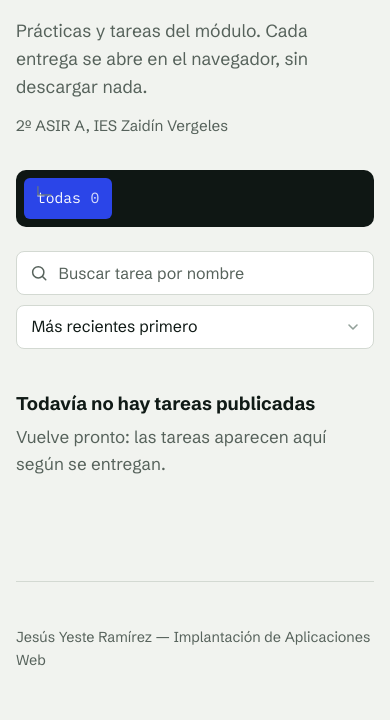
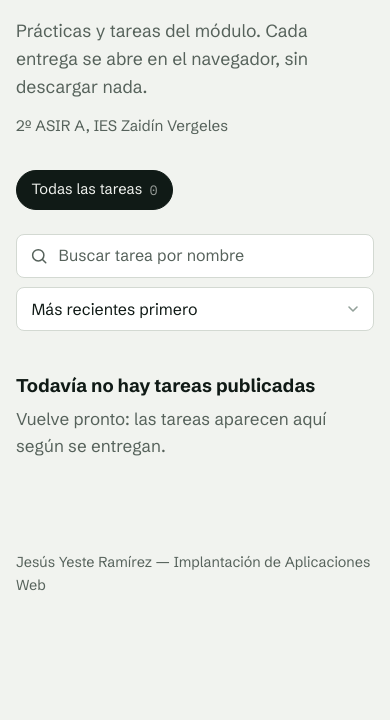
Before and after one commit to VKLF-OFFICIAL/portfolio-iaw, a PHP site: page / in a window 390 px wide. Shown: the part 187-907 px from the top of the page. After the commit the page ends 778 px from the top, so only its background shows below. Run offline with PHP 8.4, Linux system fonts and the light colour scheme; some libraries are stand-ins or nearby versions.

Commit message:
Apariencia: unidades legibles, filtros propios en móvil y descripción acotada
Co-Authored-By: Claude Opus 5 <noreply@anthropic.com>

```diff
--- a/app.js
+++ b/app.js
@@ -57,9 +57,13 @@ const allTasks = () => state.units.flatMap((u) => u.tasks.map((t) => ({ ...t, un
 function renderUnits() {
   const ul = $("units");
   ul.replaceChildren();
-  const items = [{ id: "all", title: "todas", count: allTasks().length }, ...state.units.map((u) => ({ id: u.id, title: (u.tag ? u.tag + " " : "") + u.title, count: u.tasks.length }))];
+  const items = [{ id: "all", title: "Todas las tareas", count: allTasks().length },
+    ...state.units.map((u) => ({ id: u.id, tag: u.tag, title: u.title, count: u.tasks.length }))];
   for (const it of items) {
-    const b = el("button", { type: "button", title: it.title, "aria-pressed": String(state.unit === it.id) }, el("span", {}, it.title), el("span", { class: "n" }, String(it.count)));
+    const b = el("button", { type: "button", title: (it.tag ? it.tag + " " : "") + it.title, "aria-pressed": String(state.unit === it.id) },
+      it.tag ? el("span", { class: "u-tag" }, it.tag) : null,
+      el("span", { class: "u-name" }, it.title),
+      el("span", { class: "n" }, String(it.count)));
     b.addEventListener("click", () => { state.unit = it.id; renderUnits(); renderList(); });
     ul.append(el("li", {}, b));
   }
--- a/index.html
+++ b/index.html
@@ -11,7 +11,7 @@
   <link rel="preconnect" href="https://fonts.gstatic.com" crossorigin>
   <link href="https://fonts.googleapis.com/css2?family=IBM+Plex+Mono:wght@400;500&family=Schibsted+Grotesk:wght@400;500;700;800&display=swap" rel="stylesheet">
   <link rel="stylesheet" href="https://cdnjs.cloudflare.com/ajax/libs/highlight.js/11.9.0/styles/github-dark.min.css">
-  <link rel="stylesheet" href="style.css?v=4e69e5fe">
+  <link rel="stylesheet" href="style.css?v=361dcd2b">
 </head>
 <body>
   <a class="skip" href="#tareas">Saltar a las tareas</a>
@@ -81,6 +81,6 @@
   <script src="https://cdnjs.cloudflare.com/ajax/libs/highlight.js/11.9.0/highlight.min.js"></script>
   <script src="https://cdnjs.cloudflare.com/ajax/libs/marked/12.0.2/marked.min.js"></script>
   <script src="https://cdnjs.cloudflare.com/ajax/libs/dompurify/3.1.6/purify.min.js"></script>
-  <script src="app.js?v=4e69e5fe"></script>
+  <script src="app.js?v=361dcd2b"></script>
 </body>
 </html>
--- a/style.css
+++ b/style.css
@@ -76,7 +76,7 @@ body {
 .centro { margin: 0.75rem 0 0; color: var(--muted); font-size: 0.95rem; }
 
 /* Estructura */
-.layout { display: grid; grid-template-columns: 260px minmax(0, 1fr); gap: clamp(1.5rem, 4vw, 3rem); align-items: start; padding-bottom: 4rem; }
+.layout { display: grid; grid-template-columns: 260px minmax(0, 1fr); gap: clamp(1.5rem, 4vw, 3rem); align-items: start; padding-bottom: clamp(2rem, 5vw, 3.5rem); }
 
 /* Árbol de unidades */
 .tree {
@@ -88,18 +88,23 @@ body {
 .tree-root { margin: 0 0 0.5rem 0.7rem; color: var(--panel-dim); }
 .tree-list { list-style: none; margin: 0; padding: 0; }
 .tree-list li { position: relative; padding-left: 1.4rem; }
-.tree-list li::before { content: "├─"; position: absolute; left: 0.6rem; top: 0.42rem; color: var(--panel-dim); }
+.tree-list li::before { content: "├─"; position: absolute; left: 0.6rem; top: 0.42rem; color: var(--panel-dim); font: 0.92rem var(--mono); }
 .tree-list li:last-child::before { content: "└─"; }
 .tree-list button {
   all: unset; box-sizing: border-box; cursor: pointer;
-  display: flex; justify-content: space-between; gap: 0.6rem; align-items: baseline;
+  display: grid; grid-template-columns: auto minmax(0, 1fr) auto; gap: 0 0.5rem; align-items: baseline;
   width: 100%; padding: 0.4rem 0.6rem; border-radius: 6px;
+  font: 400 0.95rem/1.35 var(--sans);
   transition: background-color 0.12s;
 }
+.tree-list .u-tag { font: 500 0.85rem var(--mono); opacity: 0.75; }
+.tree-list .u-name { min-width: 0; overflow-wrap: break-word; }
+.tree-list .u-tag + .u-name { grid-column: 2; }
+.tree-list button > .u-name:first-child { grid-column: 1 / 3; }
 .tree-list button:hover { background: rgba(255, 255, 255, 0.08); }
 .tree-list button:focus-visible { outline: 2px solid #9fb0ff; outline-offset: 0; }
 .tree-list button[aria-pressed="true"] { background: var(--accent); color: var(--accent-ink); }
-.tree-list .n { color: var(--panel-dim); }
+.tree-list .n { color: var(--panel-dim); font: 400 0.85rem var(--mono); }
 .tree-list button[aria-pressed="true"] .n { color: inherit; opacity: 0.8; }
 
 /* Herramientas */
@@ -141,7 +146,10 @@ body {
 .t-date { color: var(--muted); font-size: 0.92rem; font-variant-numeric: tabular-nums; }
 .t-unit { display: block; margin-top: 0.15rem; font-size: 0.85rem; font-weight: 700; color: var(--ink); opacity: 0.75; }
 .t-title { font-size: 1.2rem; font-weight: 600; letter-spacing: -0.015em; line-height: 1.3; }
-.t-sum { display: block; margin-top: 0.15rem; font-size: 0.95rem; font-weight: 400; color: var(--muted); letter-spacing: 0; }
+.t-sum {
+  display: -webkit-box; -webkit-box-orient: vertical; -webkit-line-clamp: 3; overflow: hidden;
+  margin-top: 0.2rem; max-width: 62ch; font-size: 0.95rem; font-weight: 400; color: var(--muted); letter-spacing: 0;
+}
 .t-kinds { display: flex; gap: 0.3rem; flex-wrap: wrap; justify-content: flex-end; }
 .chip { display: inline-flex; align-items: center; gap: 0.3rem; font-size: 0.8rem; line-height: 1.5; color: var(--muted); border: 1px solid var(--line); border-radius: 6px; padding: 0 0.45rem; }
 .chip.chip-pdf { color: var(--accent); border-color: currentColor; }
@@ -172,22 +180,29 @@ body {
 .empty { margin: 2.5rem 0; max-width: 46ch; color: var(--muted); }
 .empty strong { color: var(--ink); display: block; font-size: 1.15rem; margin-bottom: 0.25rem; }
 
-.foot { padding-block: 1.5rem 3rem; border-top: 1px solid var(--line); color: var(--muted); font-size: 0.9rem; }
-.foot p { margin: 1.25rem 0 0; }
+.foot { padding-block: 1.25rem 3rem; color: var(--muted); font-size: 0.9rem; }
+.foot p { margin: 0; }
 
 /* Tablet y móvil */
 @media (max-width: 860px) {
   .layout { grid-template-columns: minmax(0, 1fr); gap: 1.5rem; }
 
-  /* El árbol pasa a una fila de unidades con scroll horizontal */
-  .tree { position: static; padding: 0.5rem; }
+  /* El árbol pasa a botones de filtro, con el mismo aspecto que el resto */
+  .tree { position: static; padding: 0; background: none; color: inherit; }
   .tree-root { display: none; }
-  .tree-list { display: flex; gap: 0.4rem; overflow-x: auto; scroll-snap-type: x proximity; -webkit-overflow-scrolling: touch; scrollbar-width: none; }
-  .tree-list::-webkit-scrollbar { display: none; }
-  .tree-list li { flex: none; padding: 0; scroll-snap-align: start; }
-  .tree-list li::before { content: none; }
-  .tree-list button { min-height: 2.6rem; align-items: center; padding: 0.5rem 0.8rem; white-space: nowrap; }
-  .tree-list button > span:first-child { max-width: 15rem; overflow: hidden; text-overflow: ellipsis; }
+  .tree-list { display: flex; flex-wrap: wrap; gap: 0.4rem; }
+  .tree-list li { padding: 0; }
+  .tree-list li::before, .tree-list li:last-child::before { content: none; }
+  .tree-list button {
+    display: inline-flex; align-items: center; gap: 0.45rem;
+    width: auto; min-height: 2.5rem; padding: 0 0.9rem;
+    background: var(--surface); border: 1px solid var(--line); border-radius: 999px;
+    font-size: 0.92rem;
+  }
+  .tree-list button:hover { background: var(--surface); border-color: var(--muted); }
+  .tree-list button[aria-pressed="true"] { background: var(--ink); color: var(--bg); border-color: var(--ink); }
+  .tree-list .u-name { overflow: hidden; text-overflow: ellipsis; white-space: nowrap; max-width: 12rem; }
+  .tree-list .n, .tree-list button[aria-pressed="true"] .n { color: inherit; opacity: 0.6; }
 
   .task > summary, .t-row { grid-template-columns: minmax(0, 1fr); gap: 0.35rem; padding: 1rem 0.5rem; }
   .t-date { display: flex; gap: 0.6rem; align-items: baseline; }
```
